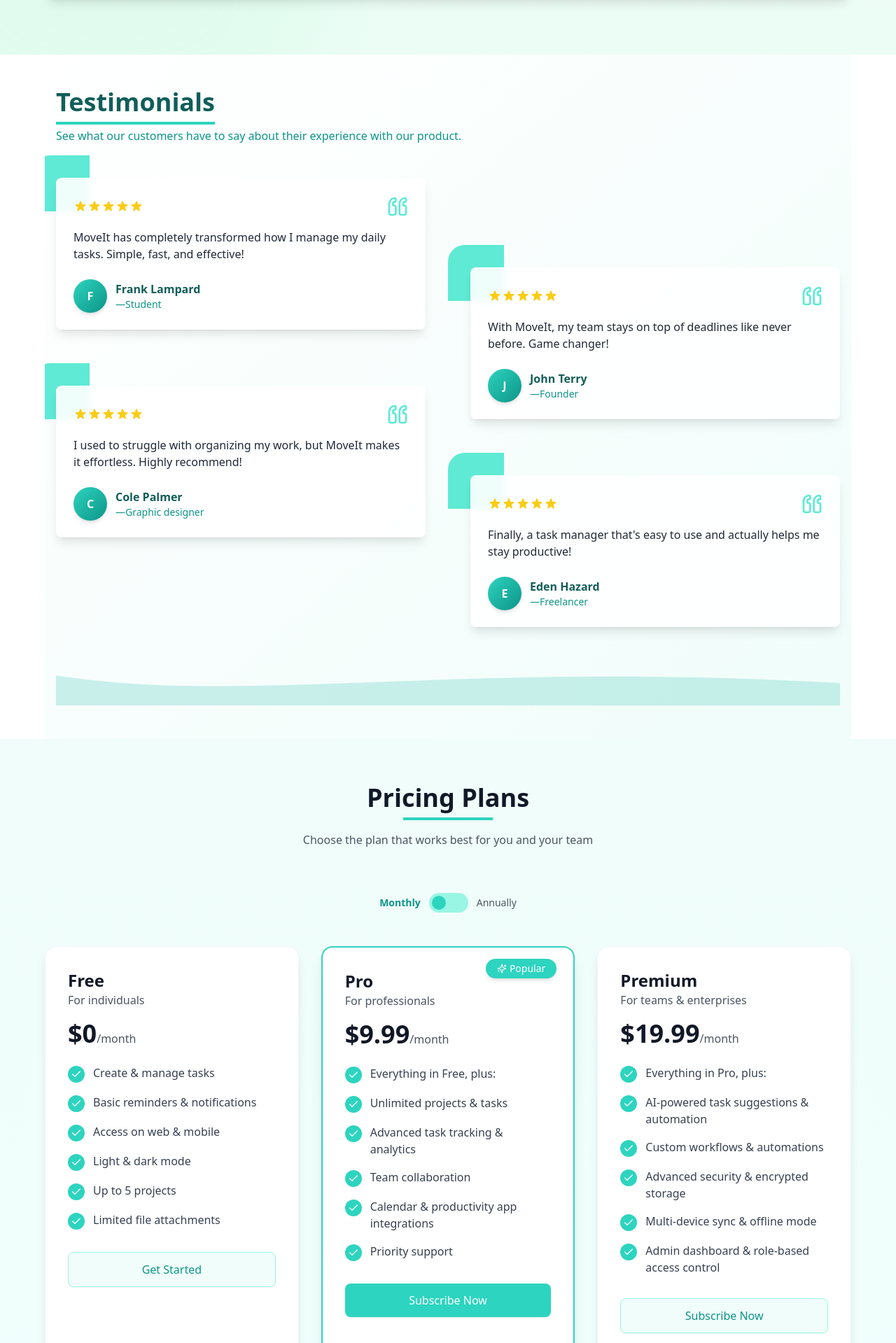
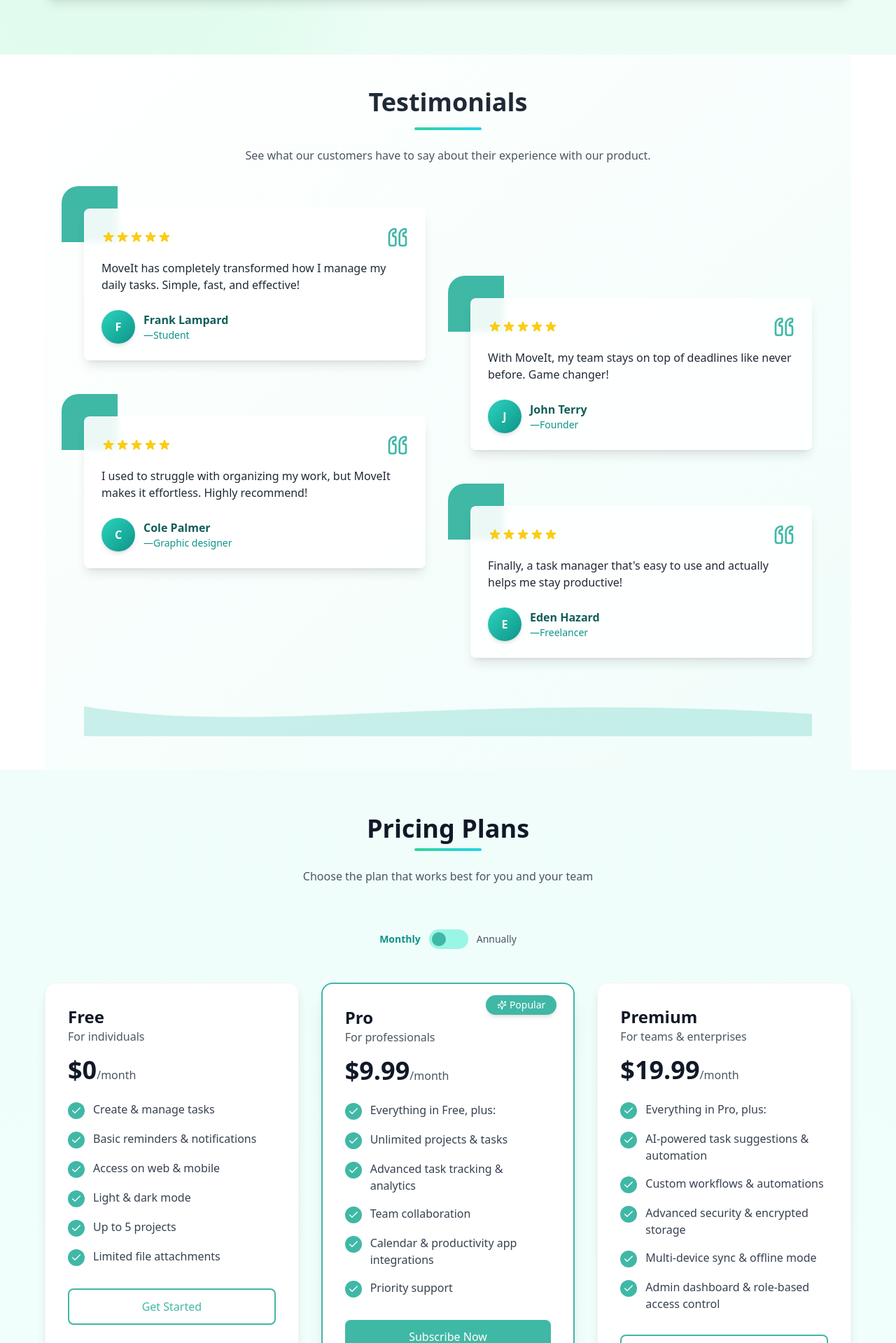
Before and after one commit to annick975/MoveIt_updated, a Next.js app: page /Home in a window 1280 px wide. Shown: the part 3301-5220 px from the top of the page at 70% size. Built offline with nearby package versions, Linux system fonts and the light colour scheme.

Commit message:
Final touches on the landing page

```diff
--- a/src/app/Home/HomeSections/FAQ.tsx
+++ b/src/app/Home/HomeSections/FAQ.tsx
@@ -1,5 +1,6 @@
 import React, { useState } from "react";
 import { ChevronDown } from "lucide-react";
+import { motion } from "framer-motion";
 
 interface FAQ {
   question: string;
@@ -54,11 +55,21 @@ const FAQComponent: React.FC = () => {
 
   return (
     <div className="px-6 py-10 bg-white max-w-4xl mx-auto">
-      <h2 className="text-2xl font-bold mb-6">
-        Frequently asked questions (FAQs)
-      </h2>
-      <div className="h-1 w-full max-w-xs bg-gradient-to-r from-cyan-400 to-cyan-200 mb-10"></div>
-
+      {/* Section heading */}
+      <motion.div
+        initial={{ opacity: 0, y: 20 }}
+        animate={{ opacity: 1, y: 0 }}
+        transition={{ duration: 0.8 }}
+        className="text-center mb-16"
+      >
+        <h2 className="text-3xl md:text-4xl font-bold text-gray-800 mb-4">
+          Frequently Asked Questions
+        </h2>
+        <div className="h-1 w-24 bg-gradient-to-r from-emerald-400 to-cyan-400 rounded-full mx-auto mb-6"></div>
+        <p className="text-gray-600 max-w-2xl mx-auto">
+          Find answers to the most common questions about our product.
+        </p>
+      </motion.div>
       <div className="space-y-4">
         {faqs.map((faq, index) => (
           <div key={index} className="border rounded-lg overflow-hidden">
--- a/src/app/Home/HomeSections/Footer.tsx
+++ b/src/app/Home/HomeSections/Footer.tsx
@@ -171,10 +171,10 @@ const Footer: React.FC = () => {
             <span className="text-[#40b8a6] font-medium mx-1">MoveIt</span>
             <span className="ml-1">· Made with</span>
             <Heart
-              className="w-3 h-3 mx-1 text-red-500 inline"
+              className="w-4 h-4 mx-1 text-[#40b8a6] inline"
               fill="currentColor"
             />
-            <span>worldwide</span>
+            <span>by Annick</span>
           </p>
         </div>
       </div>
--- a/src/app/Home/HomeSections/PricingPlans.tsx
+++ b/src/app/Home/HomeSections/PricingPlans.tsx
@@ -223,12 +223,9 @@ const PricingPlans = () => {
           >
             Pricing Plans
           </motion.h2>
-          <motion.div
-            className="h-1 w-20 md:w-32 bg-teal-400 mt-2 mx-auto"
-            initial={{ width: 0 }}
-            animate={{ width: "8rem" }}
-            transition={{ duration: 0.8, delay: 0.3 }}
-          />
+
+          <div className="h-1 w-24 bg-gradient-to-r from-emerald-400 to-cyan-400 rounded-full mx-auto mt-2 mb-6"></div>
+
           <motion.p
             className="text-gray-600 mt-4 max-w-2xl mx-auto"
             initial={{ opacity: 0 }}
@@ -267,7 +264,7 @@ const PricingPlans = () => {
             whileTap={{ scale: 0.95 }}
           >
             <motion.div
-              className="absolute top-1 w-5 h-5 bg-teal-400 rounded-full"
+              className="absolute top-1 w-5 h-5 bg-[#40b8a6] rounded-full"
               animate={{
                 translateX: billingPeriod === "annually" ? 28 : 0,
               }}
@@ -308,7 +305,7 @@ const PricingPlans = () => {
               key={index}
               className={`relative rounded-2xl p-8 ${
                 plan.popular
-                  ? "bg-white border-2 border-teal-400 shadow-xl"
+                  ? "bg-white border-2 border-[#40b8a6] shadow-xl"
                   : "bg-white border border-gray-100 shadow-lg"
               }`}
               variants={planVariants}
@@ -321,7 +318,7 @@ const PricingPlans = () => {
                   animate={{ y: 0, opacity: 1 }}
                   transition={{ delay: 0.5 }}
                 >
-                  <div className="bg-teal-400 text-white text-sm px-4 py-1 mt-4 rounded-full flex items-center shadow-md">
+                  <div className="bg-[#40b8a6] text-white text-sm px-4 py-1 mt-4 rounded-full flex items-center shadow-md">
                     <Sparkles size={14} className="mr-1" /> Popular
                   </div>
                 </motion.div>
@@ -364,7 +361,7 @@ const PricingPlans = () => {
                     variants={featureVariants}
                   >
                     <motion.div
-                      className="flex-shrink-0 h-6 w-6 rounded-full bg-teal-400 flex items-center justify-center mt-0.5"
+                      className="flex-shrink-0 h-6 w-6 rounded-full bg-[#40b8a6] flex items-center justify-center mt-0.5"
                       variants={checkmarkVariants}
                     >
                       <Check size={16} className="text-white" />
@@ -378,8 +375,8 @@ const PricingPlans = () => {
                 className={`w-full py-3 rounded-lg
                   ${
                     plan.popular
-                      ? "bg-teal-400 hover:bg-teal-500 text-white"
-                      : "bg-teal-50 hover:bg-teal-100 text-teal-600 border border-teal-200"
+                      ? "bg-[#40b8a6] hover:bg-[#359e8d] text-white"
+                      : "bg-transparent text-[#40b8a6] border-2 border-[#40b8a6] hover:bg-[#e7f9f6] transition-colors"
                   }
                   font-medium transition-colors shadow-sm`}
                 variants={buttonVariants}
--- a/src/app/Home/HomeSections/Testimonials.tsx
+++ b/src/app/Home/HomeSections/Testimonials.tsx
@@ -104,125 +104,24 @@ const TestimonialsSection = () => {
   };
 
   return (
-    <section className="w-full max-w-6xl mx-auto px-4 py-12 relative overflow-hidden bg-gradient-to-br from-white to-teal-50">
-      {/* Decorative SVG Elements */}
-      <motion.svg
-        className="absolute top-0 right-0 -z-10 w-72 h-72 opacity-10"
-        viewBox="0 0 200 200"
-        xmlns="http://www.w3.org/2000/svg"
-        initial={{ opacity: 0 }}
-        animate={{ opacity: 0.1 }}
-        transition={{ duration: 1 }}
+    <section className="w-full max-w-6xl mx-auto px-14 py-12 relative overflow-hidden bg-gradient-to-br from-white to-teal-50">
+
+      {/* Section heading */}
+      <motion.div
+        initial={{ opacity: 0, y: 20 }}
+        animate={{ opacity: 1, y: 0 }}
+        transition={{ duration: 0.8 }}
+        className="text-center mb-16"
       >
-        <path
-          fill="currentColor"
-          className="text-teal-500"
-          d="M40,-62.3C52.2,-55.3,62.7,-44.5,69.8,-31.4C77,-18.4,80.8,-3.1,78.7,11.2C76.6,25.5,68.5,38.8,57.9,49.1C47.2,59.4,34,66.7,19.3,72.1C4.7,77.5,-11.4,81,-25.6,76.8C-39.8,72.6,-52.1,60.7,-62.8,47.3C-73.5,33.9,-82.7,19,-81.8,4.6C-80.9,-9.7,-70,-22.9,-60,-36.4C-50,-49.9,-41,-63.6,-29.2,-70.5C-17.3,-77.3,-2.7,-77.3,10.8,-73.8C24.4,-70.3,47.8,-63.4,61.1,-53.3C74.5,-43.2,77.8,-29.7,82.1,-15.4C86.5,-1,91.7,14.2,87,25.6C82.3,36.9,67.7,44.4,54.1,51.8C40.6,59.1,28.1,66.3,13.4,74.8C-1.4,83.3,-18.4,93.1,-33,91.2C-47.6,89.3,-59.9,75.7,-70.6,61.1C-81.3,46.6,-90.5,31.2,-91.5,15.3C-92.6,-0.6,-85.6,-16.9,-76.4,-30.5C-67.2,-44.1,-55.8,-55,-42.8,-62.3C-29.8,-69.6,-15.2,-73.2,-0.3,-72.7C14.7,-72.2,29.3,-67.7,40,-62.3Z"
-          transform="translate(100 100)"
-        />
-      </motion.svg>
-
-      <motion.div
-        className="absolute top-0 right-0 w-64 h-64 bg-teal-100 rounded-full opacity-30 -z-10"
-        initial="hidden"
-        animate="visible"
-        variants={backgroundCircleVariants}
-      />
-
-      <motion.div
-        className="absolute bottom-20 left-0 w-40 h-40 bg-teal-200 rounded-full opacity-20 -z-10"
-        initial="hidden"
-        animate="visible"
-        variants={backgroundCircleVariants}
-        transition={{ delay: 0.3 }}
-      />
-
-      <motion.div
-        className="absolute top-1/3 left-1/4 w-16 h-16 bg-yellow-100 rounded-full opacity-40 -z-10"
-        initial="hidden"
-        animate="visible"
-        variants={backgroundCircleVariants}
-        transition={{ delay: 0.5 }}
-      />
-
-      {/* SVG Pattern Backgrounds */}
-      <div className="absolute top-20 right-10 opacity-10 -z-10">
-        <svg
-          width="100"
-          height="100"
-          viewBox="0 0 100 100"
-          xmlns="http://www.w3.org/2000/svg"
-        >
-          <pattern
-            id="grid"
-            width="10"
-            height="10"
-            patternUnits="userSpaceOnUse"
-          >
-            <path
-              d="M 10 0 L 0 0 0 10"
-              fill="none"
-              stroke="currentColor"
-              strokeWidth="0.5"
-              className="text-teal-800"
-            />
-          </pattern>
-          <rect width="100%" height="100%" fill="url(#grid)" />
-        </svg>
-      </div>
-
-      <div className="absolute bottom-10 left-10 opacity-10 -z-10">
-        <svg
-          width="80"
-          height="80"
-          viewBox="0 0 80 80"
-          xmlns="http://www.w3.org/2000/svg"
-        >
-          <defs>
-            <pattern
-              id="dots"
-              width="10"
-              height="10"
-              patternUnits="userSpaceOnUse"
-            >
-              <circle
-                cx="5"
-                cy="5"
-                r="1"
-                fill="currentColor"
-                className="text-teal-800"
-              />
-            </pattern>
-          </defs>
-          <rect width="100%" height="100%" fill="url(#dots)" />
-        </svg>
-      </div>
-
-      <div className="mb-12">
-        <motion.h2
-          className="text-3xl md:text-4xl font-bold text-teal-800 relative inline-block"
-          initial={{ opacity: 0, x: -30 }}
-          animate={{ opacity: 1, x: 0 }}
-          transition={{ duration: 0.6 }}
-        >
+        <h2 className="text-3xl md:text-4xl font-bold text-gray-800 mb-4">
           Testimonials
-          <motion.div
-            className="h-1 w-full bg-teal-400 mt-2 absolute"
-            initial={{ width: 0 }}
-            animate={{ width: "100%" }}
-            transition={{ duration: 0.8, delay: 0.3 }}
-          />
-        </motion.h2>
-        <motion.p
-          className="text-teal-600 mt-4 max-w-2xl"
-          initial={{ opacity: 0, y: 20 }}
-          animate={{ opacity: 1, y: 0 }}
-          transition={{ duration: 0.6, delay: 0.4 }}
-        >
+        </h2>
+        <div className="h-1 w-24 bg-gradient-to-r from-emerald-400 to-cyan-400 rounded-full mx-auto mb-6"></div>
+        <p className="text-gray-600 max-w-2xl mx-auto">
           See what our customers have to say about their experience with our
           product.
-        </motion.p>
-      </div>
+        </p>
+      </motion.div>
 
       <div className="grid grid-cols-1 md:grid-cols-2 gap-6 md:gap-10 lg:gap-16">
         {/* First Column */}
@@ -238,7 +137,7 @@ const TestimonialsSection = () => {
               whileHover={{ y: -5, transition: { duration: 0.2 } }}
             >
               <motion.div
-                className="absolute -top-8 -left-8 w-16 h-16 md:w-20 md:h-20 bg-teal-300 rounded-tl-3xl"
+                className="absolute -top-8 -left-8 w-16 h-16 md:w-20 md:h-20 bg-[#40b8a6] rounded-tl-3xl"
                 initial={{ opacity: 0, scale: 0 }}
                 animate={{ opacity: 1, scale: 1 }}
                 transition={{ delay: idx * 0.2 + 0.2, duration: 0.5 }}
@@ -251,7 +150,7 @@ const TestimonialsSection = () => {
                     initial="hidden"
                     animate="visible"
                   >
-                    <Quote className="h-8 w-8 text-teal-300 rotate-180" />
+                    <Quote className="h-8 w-8 text-[#40b8a6] rotate-180" />
                   </motion.div>
                 </div>
                 <motion.p
@@ -291,7 +190,7 @@ const TestimonialsSection = () => {
               whileHover={{ y: -5, transition: { duration: 0.2 } }}
             >
               <motion.div
-                className="absolute -top-8 -left-8 w-16 h-16 md:w-20 md:h-20 bg-teal-300 rounded-tl-3xl"
+                className="absolute -top-8 -left-8 w-16 h-16 md:w-20 md:h-20 bg-[#40b8a6] rounded-tl-3xl"
                 initial={{ opacity: 0, scale: 0 }}
                 animate={{ opacity: 1, scale: 1 }}
                 transition={{ delay: idx * 0.2 + 0.6, duration: 0.5 }}
@@ -304,7 +203,7 @@ const TestimonialsSection = () => {
                     initial="hidden"
                     animate="visible"
                   >
-                    <Quote className="h-8 w-8 text-teal-300 rotate-180" />
+                    <Quote className="h-8 w-8 text-[#40b8a6] rotate-180" />
                   </motion.div>
                 </div>
                 <motion.p
```
